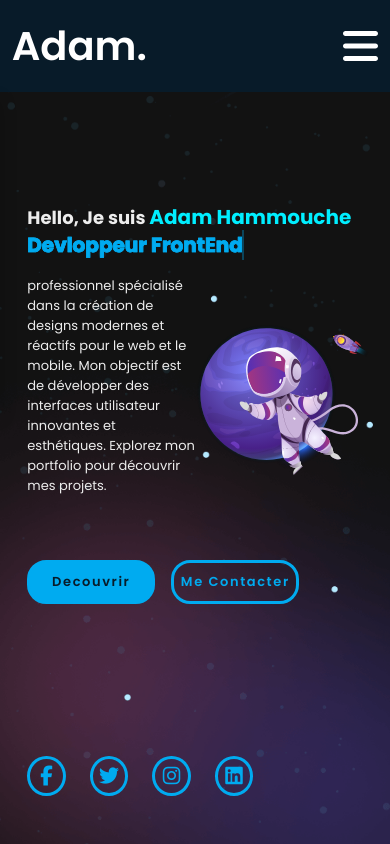
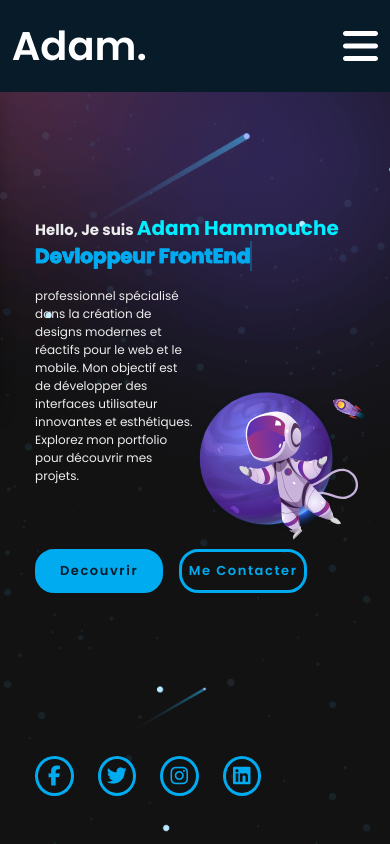
Before and after one commit to adam0794hh/Adam-hammouche-portfolio, a React (Vite) app: page / in a window 390 px wide. Shown: the top 844 px of the page. Built offline with nearby package versions, Linux system fonts and the light colour scheme.

Commit message:
refacto- responsive design

```diff
--- a/src/components/cover.css
+++ b/src/components/cover.css
@@ -230,19 +230,19 @@ section {
     background-position: left;
   }
   .home-content h1 {
+    font-size: 15px;
+  }
+  .home-content h1 span {
     font-size: 20px;
   }
-  .home-content h1 span {
-    font-size: 30px;
-  }
   .home-content .text-animate {
-    width: 320px;
+    width: 215px;
   }
   .home-content .text-animate h3 {
-    font-size: 30px;
+    font-size: 20px;
   }
   .home-content p {
-    font-size: 16px;
+    font-size: 12px;
   }
   .img-cover {
     top: 30%;
@@ -265,7 +265,7 @@ section {
     0%,
     10%,
     100% {
-      background-position: -320px 0;
+      background-position: -215px 0;
     }
 
     65%,
@@ -276,7 +276,7 @@ section {
 }
 
 
-@media (max-width: 500px) {
+/* @media (max-width: 500px) {
   .home {
     background-position: right;
     padding: 0 7%;
@@ -326,4 +326,4 @@ section {
       background-position: 0 0;
     }
   }
-}
+} */
```
